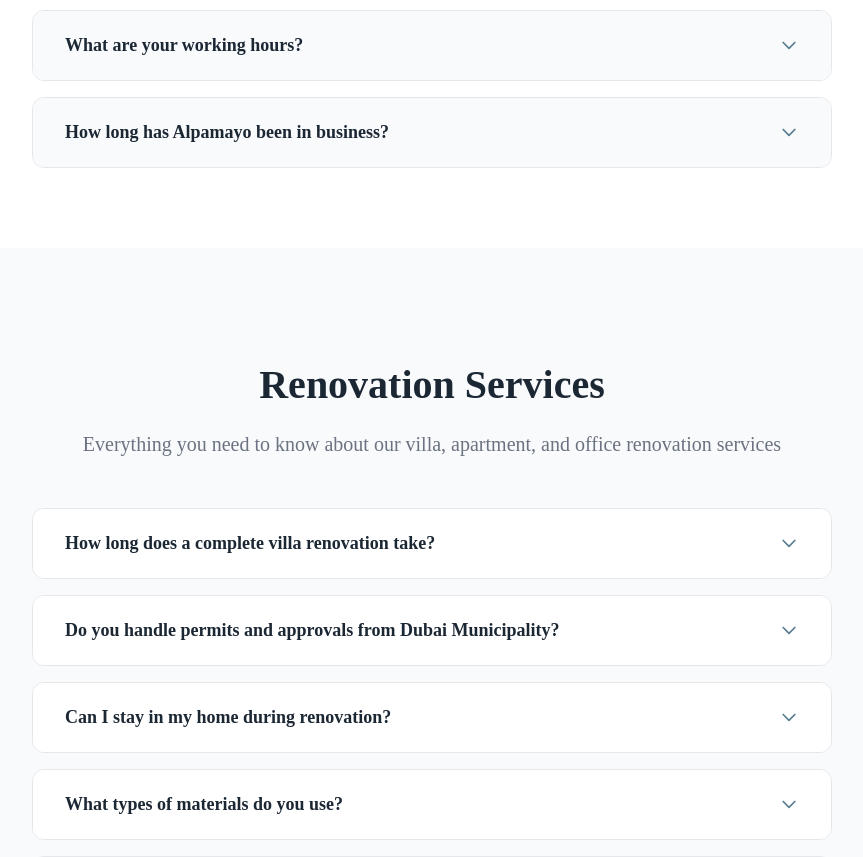
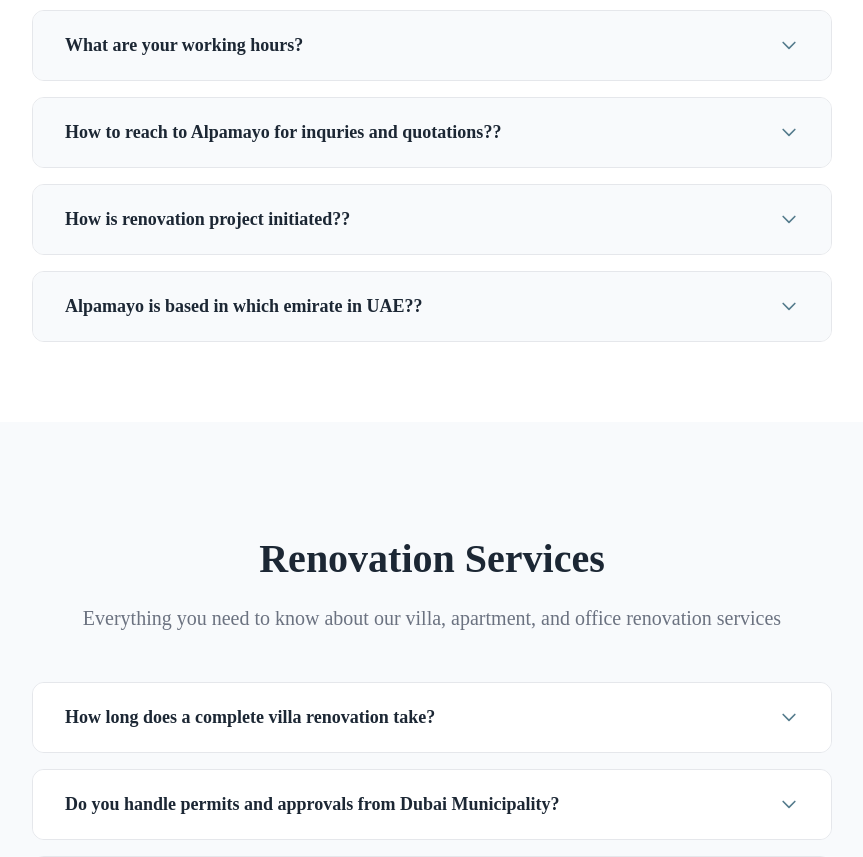
Before and after one commit to alpamayo73/main, a Next.js app: page /faq in a window 1280 px wide. Shown: the part 1040-1897 px from the top of the page, without its empty margins (208-1071 px from the left). Built offline with nearby package versions, Linux system fonts and the light colour scheme.

Commit message:
Update GeneralFAQ.js

```diff
--- a/src/components/faq/GeneralFAQ.js
+++ b/src/components/faq/GeneralFAQ.js
@@ -115,8 +115,16 @@ export default function GeneralFAQ() {
       answer: "Our standard office hours are Monday to Saturday, 8:00 AM to 6:00 PM. However, we provide 24/7 emergency AC services. For renovation projects, we work according to agreed schedules that may include evenings or weekends to minimize disruption to your daily routine."
     },
     {
-      question: "How long has Alpamayo been in business?",
-      answer: "Alpamayo Technical Services was established in 2016 and has been serving Dubai's residential and commercial clients for over 8 years. We have completed 250+ projects and built a reputation for quality and reliability in the Dubai market."
+      question: "How to reach to Alpamayo for inquries and quotations??",
+      answer: "You can call us, send a message on given number or email us as well. We reply at same time or maximum in one day."
+    },
+    {
+      question: "How is renovation project initiated??",
+      answer: "Please share you project details. Our team will visit to understand and will provide you best quotation."
+    },
+    {
+      question: "Alpamayo is based in which emirate in UAE??",
+      answer: "Alpamayo is based in Dubai but we provide services all over UAE."
     }
   ]
 
```
